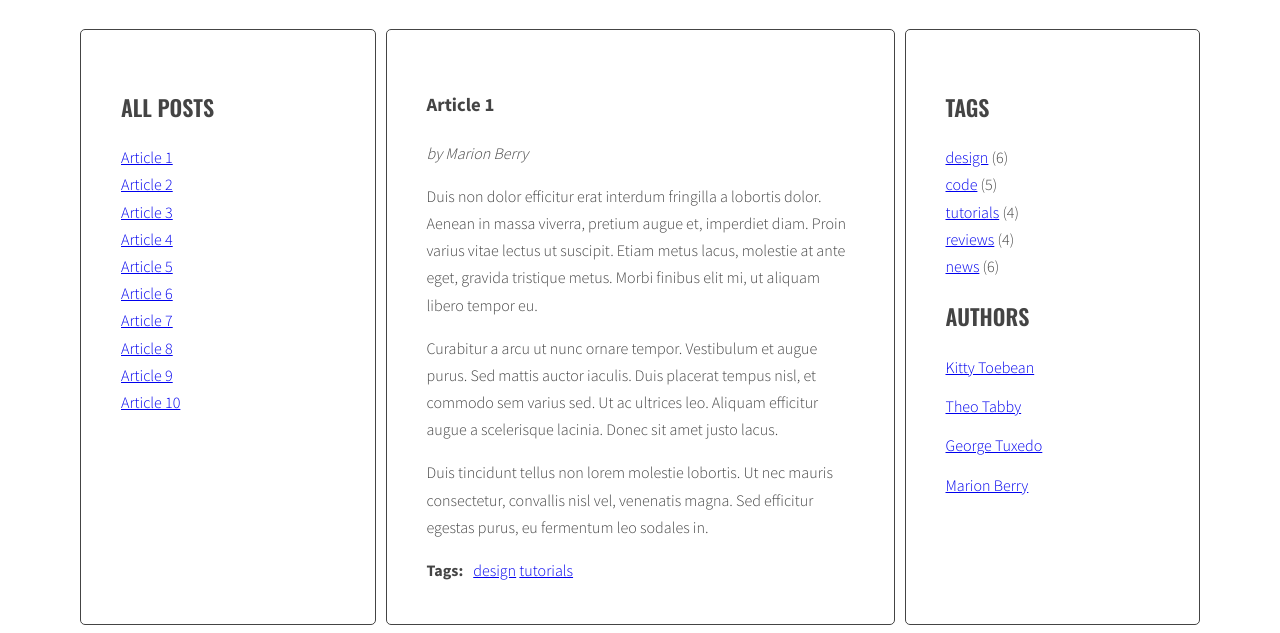
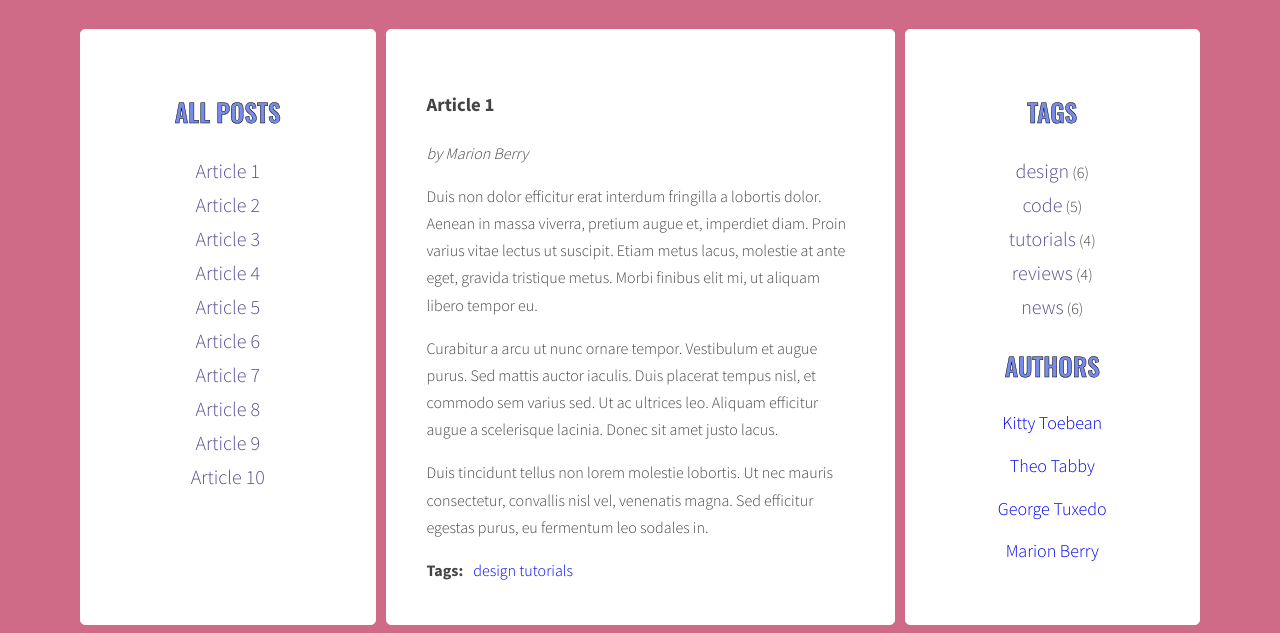
Before and after one commit to aszymeczko/javascript-blog, a website: page index.html in a window 1280 px wide. Shown: the part 214-847 px from the top of the page. Drawn offline with nearby package versions, Linux system fonts and the light colour scheme.

Commit message:
Add styles to the page

```diff
--- a/sass/style.scss
+++ b/sass/style.scss
@@ -17,6 +17,7 @@ $font-text: 'Source Sans Pro', sans-serif;
 
 body {
   background: $color-light;
+  background-color: #cf6a87;
   font-family: $font-text;
   color: $color-dark;
   font-weight: 300;
@@ -30,10 +31,13 @@ body {
 }
 
 .section-title {
-  font-size: 22px;
+  font-size: 25px;
   text-transform: uppercase;
   font-family: $font-header;
   font-weight: 600;
+  color: #778beb;
+  text-align: center;
+  -webkit-text-stroke: 0.5px black;
   span {
     text-transform: none;
     font-weight: 400;
@@ -50,6 +54,7 @@ body {
 
 .sidebar {
   flex: 1 0 0;
+  text-align: center;
 }
 
 .posts {
@@ -60,7 +65,7 @@ body {
   background: $color-light;
   margin-right: 10px;
   padding: 40px;
-  border: 1px solid $color-dark;
+  border: 1px solid #fff;
   border-radius: 5px;
 }
 
@@ -72,6 +77,7 @@ body {
   font-size: 104px;
   line-height: 1;
   text-align: center;
+  color: #fff;
 }
 
 /* Lists */
@@ -80,14 +86,30 @@ body {
   list-style-type: none;
   margin: 0;
   padding: 0;
-  .active {
-    font-weight: bold;
-  }
+}
+
+.list.titles li a {
+    color: #574b90;
+    text-decoration: none;
+    font-size: 20px;
+    &.active {
+        color: #f78fb3;
+        font-weight: bold;
+    }
+}
+
+.list.tags a {
+    color: #574b90;
+    text-decoration: none;
+    font-size: 20px;
 }
 
 .list-horizontal {
   li {
     display: inline-block;
+    a {
+        text-decoration: none;
+    }
   }
 }
 
@@ -96,6 +118,10 @@ body {
 .authors {
   li {
     margin-bottom: 12px;
+  }
+  a {
+    text-decoration: none;
+    font-size: 18px;
   }
 }
 
```
Also changed, not shown: css/style.css, 1 other file.
